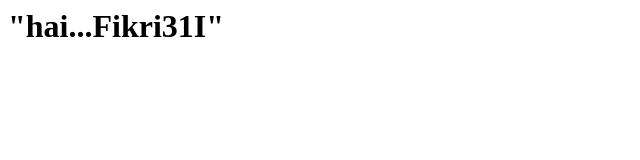
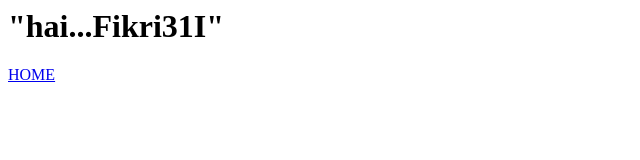
Before and after one commit to Fikri31I/Fikri31I.github.io, a plain HTML site: page index.html in a window 1280 px wide. Shown: the full height of the page, 0-640 px from the left. Drawn offline with Linux system fonts and the light colour scheme.

Commit message:
Update index.html

```diff
--- a/index.html
+++ b/index.html
@@ -4,6 +4,6 @@
 </head>
 <body>
 <h1>"hai...Fikri31I"</h1>
-
+  <a href="profil.html">HOME</A>
 </body>
 </html>
```
